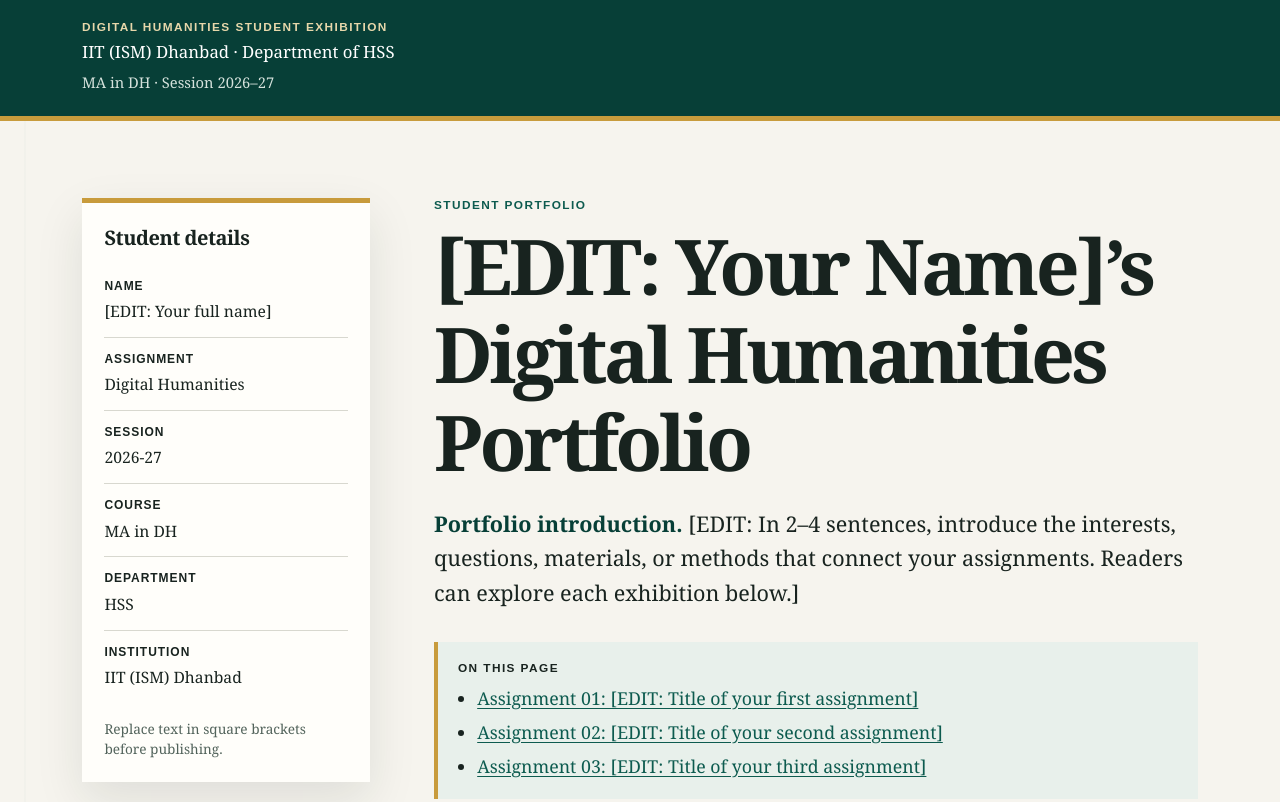
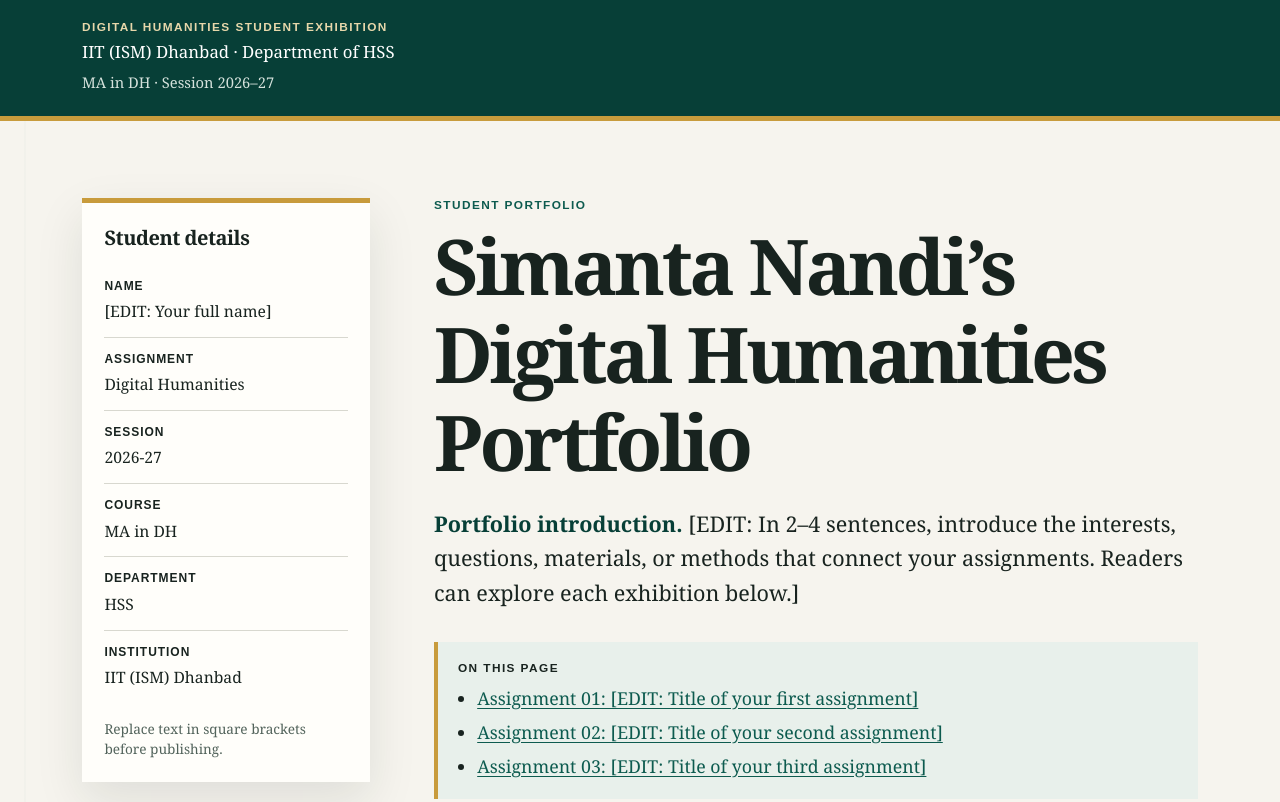
Before and after one commit to SimantaDH/DH-IITISM, a plain HTML site: page index.html in a window 1280 px wide. Shown: the top 802 px of the page. Drawn offline with Linux system fonts and the light colour scheme.

Commit message:
Update index.html

```diff
--- a/index.html
+++ b/index.html
@@ -299,7 +299,7 @@
         <!-- EDIT HERE: This page collects several assignments by one student. -->
         <section class="hero" aria-labelledby="portfolio-title">
           <p class="label project-kicker">Student portfolio</p>
-          <h1 id="portfolio-title">[EDIT: Your Name]&rsquo;s Digital Humanities Portfolio</h1>
+          <h1 id="portfolio-title"> Simanta Nandi&rsquo;s Digital Humanities Portfolio</h1>
           <p class="abstract"><strong>Portfolio introduction.</strong> [EDIT: In 2&ndash;4 sentences, introduce the interests, questions, materials, or methods that connect your assignments. Readers can explore each exhibition below.]</p>
 
           <nav class="contents-nav" aria-label="Assignments on this page">
```
